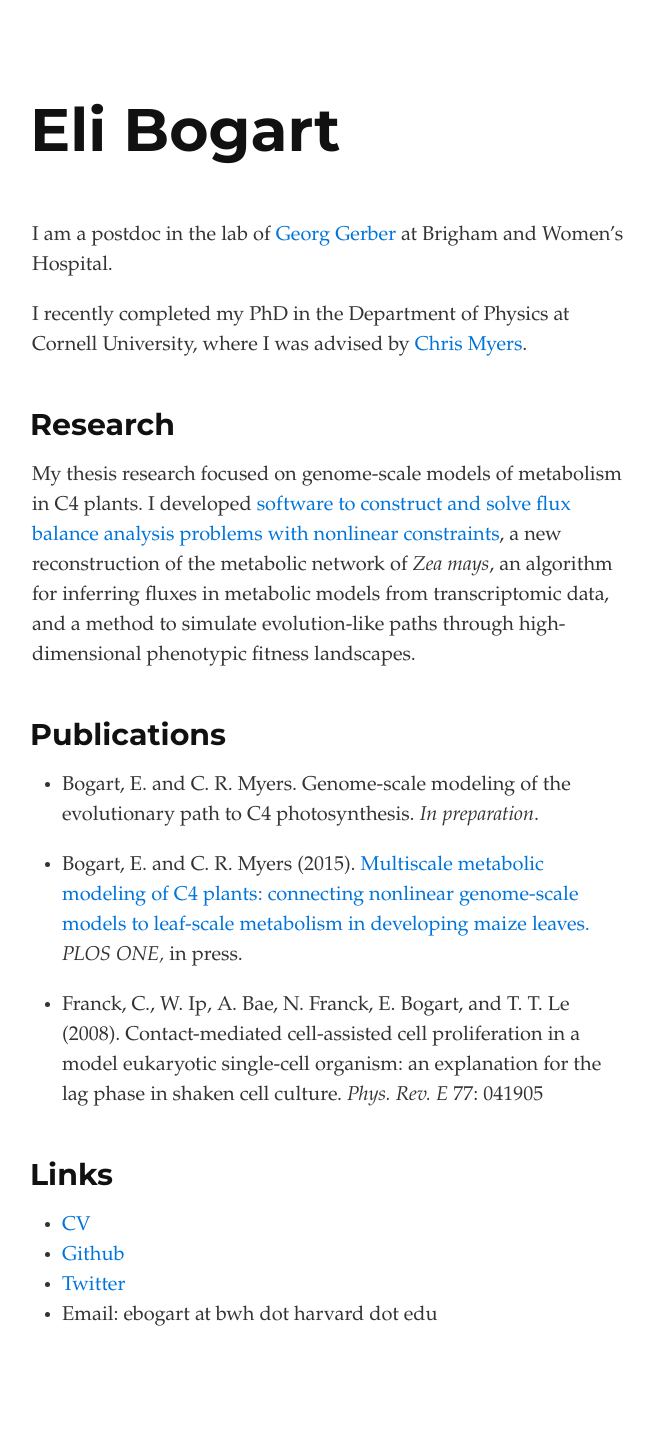
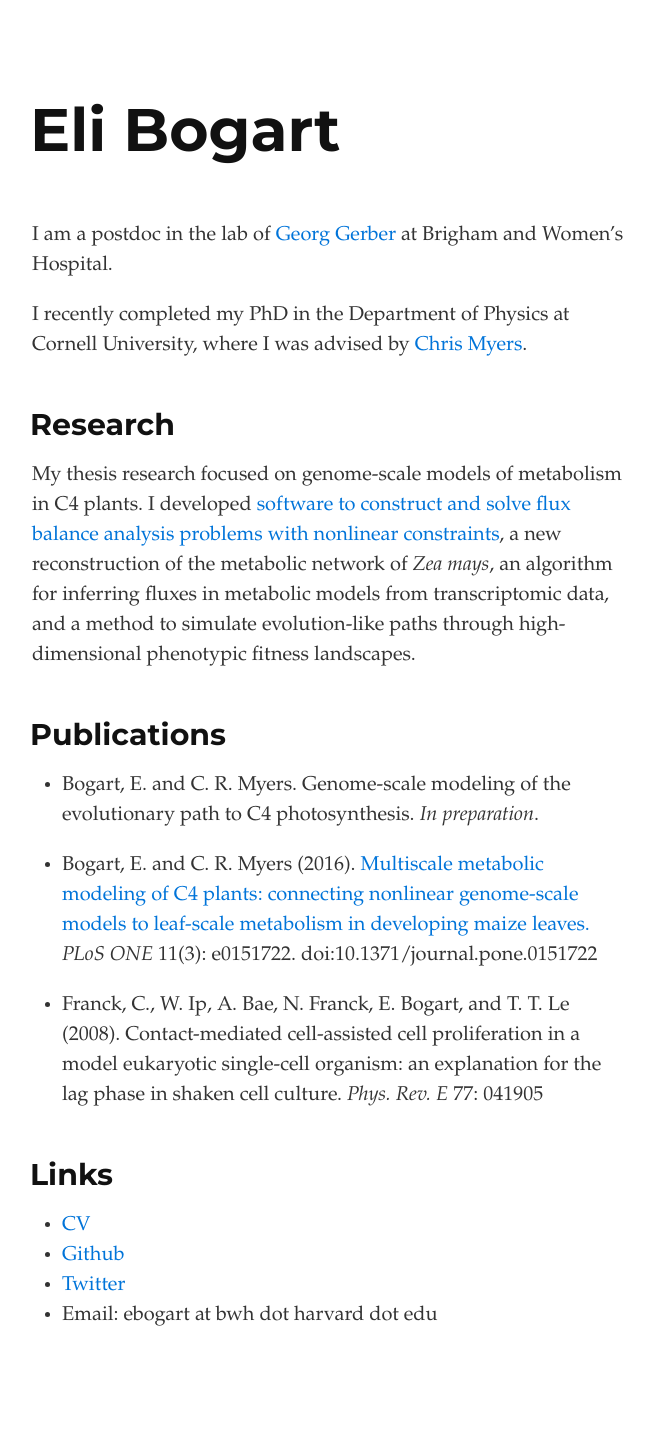
Before and after one commit to ebogart/ebogart.github.io, a Jekyll site: the page built from index.md, in a window 1280 px wide. Shown: the whole page, without its empty margins (308-962 px from the left). Built offline with Jekyll 4.4.1, drawn with Linux system fonts in a browser that asks for light colours.

Commit message:
Update publication list.

```diff
--- a/index.md
+++ b/index.md
@@ -22,10 +22,10 @@ phenotypic fitness landscapes.
 
 * Bogart, E. and C. R. Myers. Genome-scale modeling of the evolutionary path to C4 photosynthesis. _In preparation_.
 
-* Bogart, E. and C. R. Myers (2015). [Multiscale metabolic modeling of
+* Bogart, E. and C. R. Myers (2016). [Multiscale metabolic modeling of
 C4 plants: connecting nonlinear genome-scale models to leaf-scale
 metabolism in developing maize
-leaves.](http://arxiv.org/abs/1502.07969) _PLOS ONE,_ in press.
+leaves.](http://journals.plos.org/plosone/article?id=10.1371/journal.pone.0151722)  _PLoS ONE_ 11(3): e0151722. doi:10.1371/journal.pone.0151722
 
 * Franck, C., W. Ip, A. Bae, N. Franck, E. Bogart, and T. T. Le
 (2008). Contact-mediated cell-assisted cell proliferation in a model
```
